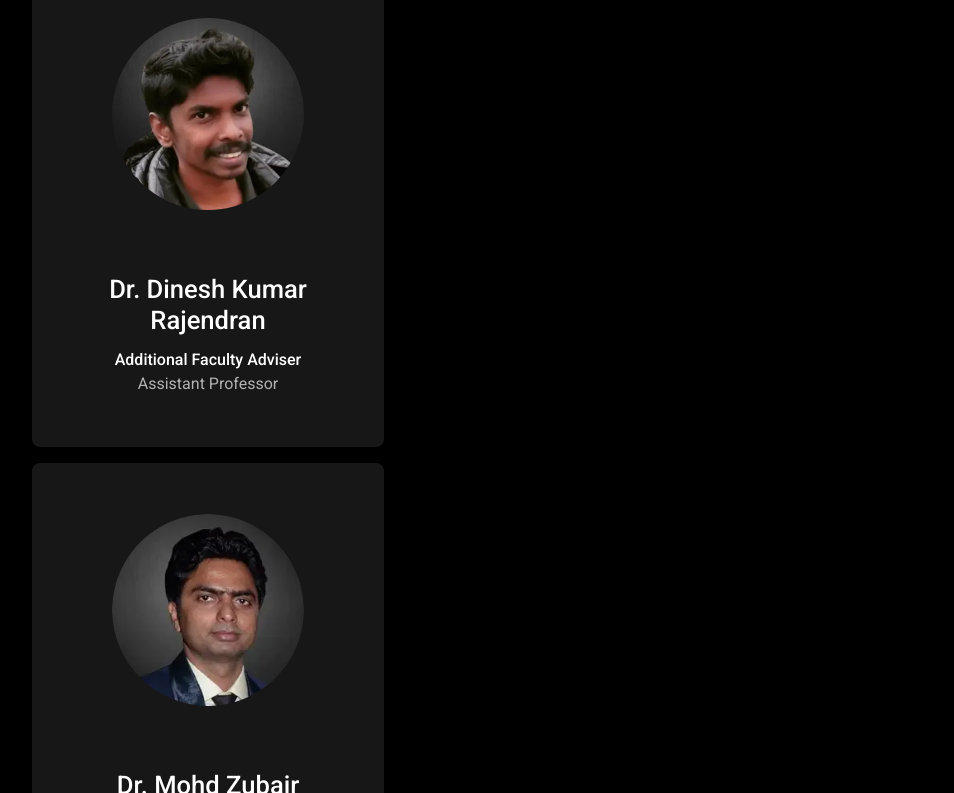
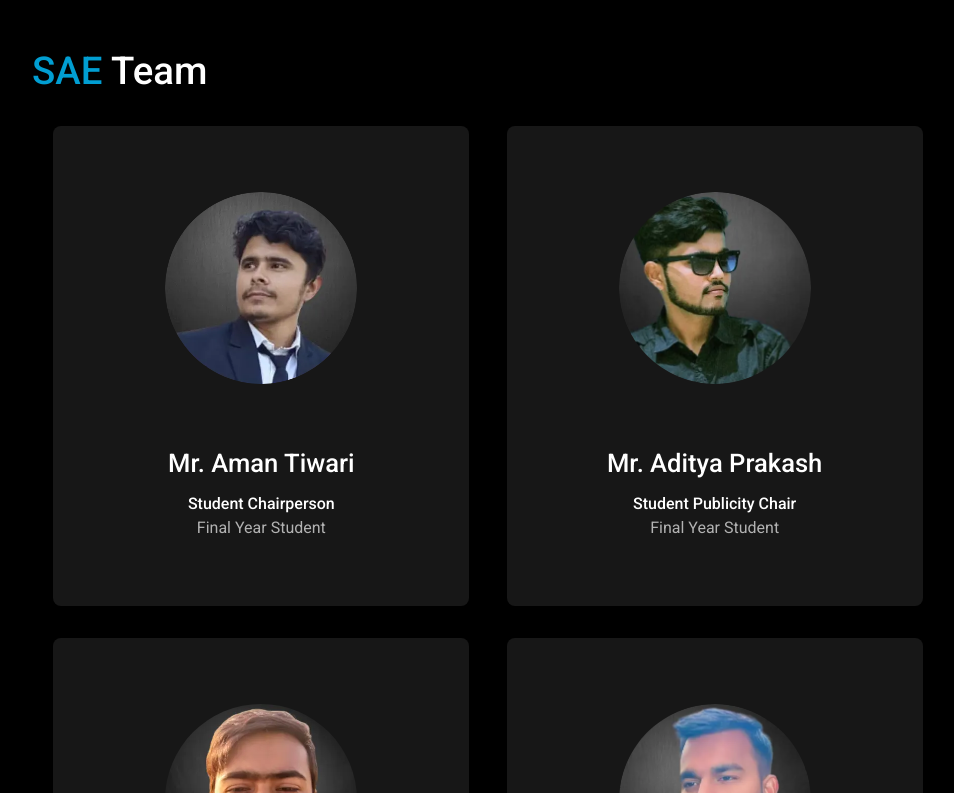
Before and after one commit to lucidrohit/sae-website, a React (Create React App) app: page /team in a window 1280 px wide. Shown: the part 687-1480 px from the top of the page, without its empty margins (288-1242 px from the left). Built offline with nearby package versions, Linux system fonts and the light colour scheme.

Commit message:
added mobile responsive styles

```diff
--- a/src/pages/team/team.scss
+++ b/src/pages/team/team.scss
@@ -1,10 +1,53 @@
 .team {
+  display: flex;
+  flex-direction: column;
+  justify-content: center;
   margin-top: 2rem;
   width: calc(80vw - 6rem) !important;
   overflow: hidden;
-  &__cards {
+
+  &__faculty__cards,
+  &__team__cards {
+    align-items: center;
+    @media (max-width: 1380px){
+      justify-content: space-evenly;
+    }
+    @media (max-width: 1249px) {
+      flex-wrap: wrap;
+      .userInfoCard {
+        margin: 1rem;
+      }
+    }
+    @media (min-width: 1040px) and (max-width: 1249px)  {
+      .userInfoCard {
+        margin: 1rem auto;
+      }
+    }
+    @media (max-width: 1040px){
+      .userInfoCard {
+        width: 100%;
+      }
+    }
     display: flex;
-    justify-content: center;
+    justify-content: space-between;
+  }
+  &__team__cards {
     flex-wrap: wrap;
+    @media (max-width: 1500px){
+      justify-content: space-evenly;
+      .userInfoCard {
+          max-width: 20rem;
+          min-width: 17rem;
+          margin-right: 1rem;
+      }
+    }
+    @media (max-width: 1380px){
+      .userInfoCard {
+          max-width: 26rem;
+      }
+    }
+  }
+  &__web__cards{
+    display: flex;
   }
 }
```
